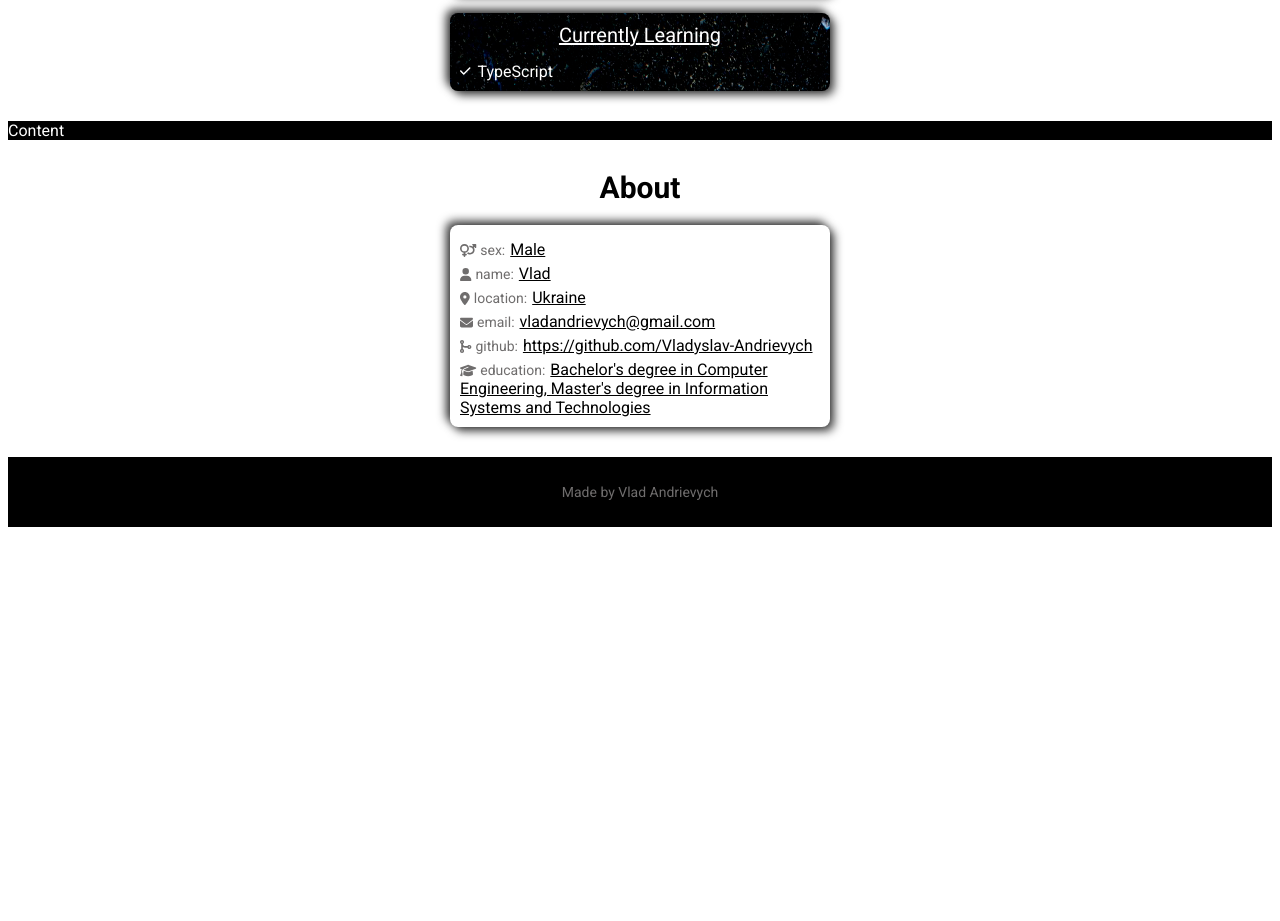
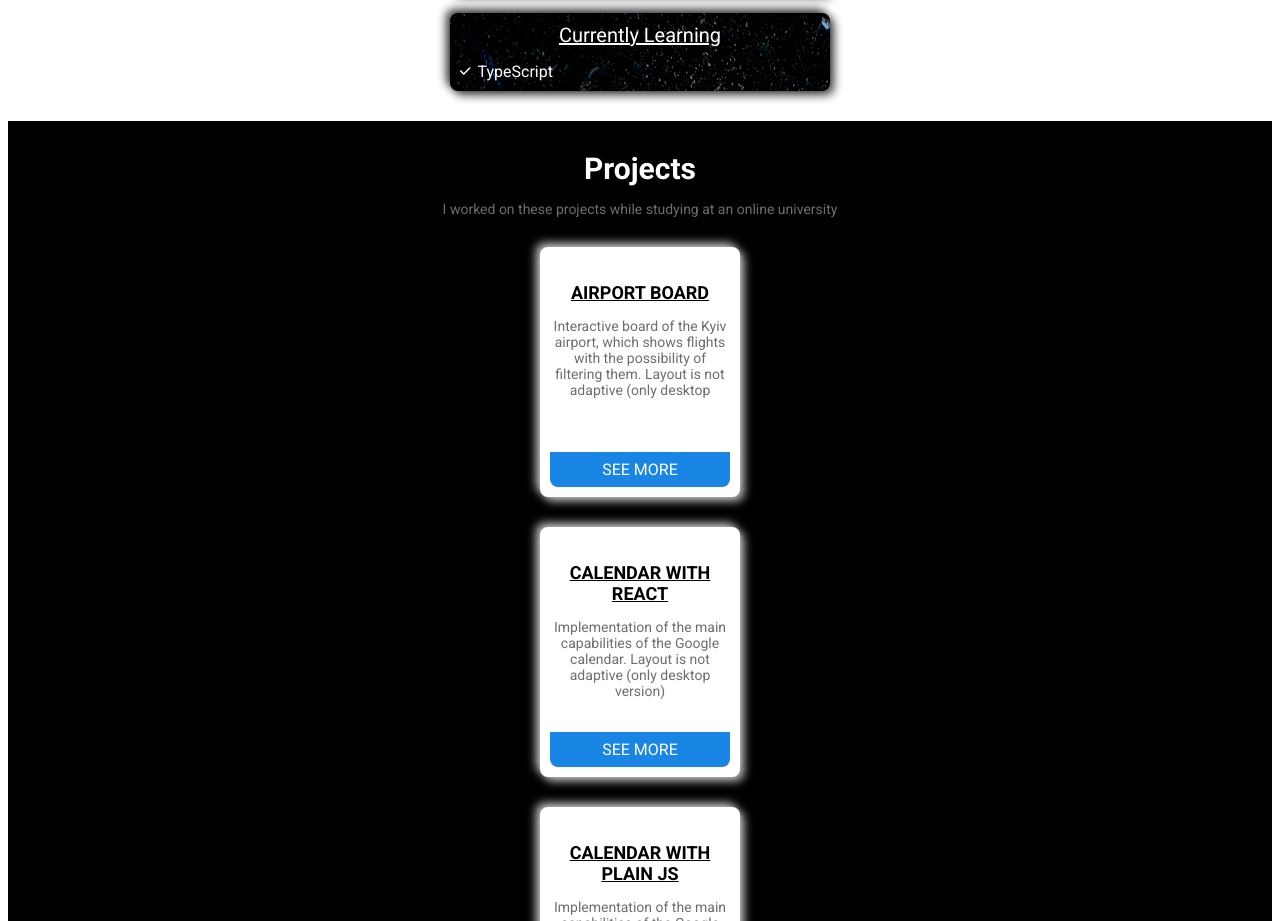
Before and after one commit to Vladyslav-Andrievych/portfolio, a Next.js app: page / in a window 1280 px wide. Shown: the part 1680-2601 px from the top of the page. Before the commit the page ends 2215 px from the top, so only its background shows below. Built offline with nearby package versions, Linux system fonts and the light colour scheme; a web font is replaced by a local one.

Commit message:
add projects data and start Projects section

```diff
--- /dev/null
+++ b/data/projects.js
@@ -0,0 +1,115 @@
+// add this Portfolio, TodoList, js-full-github-user-data, counter-project
+
+const data = [
+  {
+    name: 'Airport Board',
+    description:
+      'Interactive board of the Kyiv airport, which shows flights with the possibility of filtering them',
+    repositoryName: 'airport-board-project-react-redux',
+    layout: 'Layout is not adaptive (only desktop version)',
+    repositoryUrl:
+      'https://github.com/Vladyslav-Andrievych/airport-board-project-react-redux',
+    url: 'https://chic-lily-79f1a1.netlify.app/',
+    techStack: [
+      'HTML5',
+      'CSS3',
+      'SASS (SCSS)',
+      'BEM methodology',
+      'JavaScript ES6+',
+      'JS Modules',
+      'React',
+      'React hooks',
+      'Redux',
+      'Redux DevTools',
+      'Redux Middleware (thunk middleware)',
+      'Webpack',
+      'Babel',
+      'ESList',
+    ],
+  },
+  {
+    name: 'Calendar with React',
+    description:
+      'Implementation of the main capabilities of the Google calendar',
+    repositoryName: 'react-calendar-project',
+    layout: 'Layout is not adaptive (only desktop version)',
+    repositoryUrl:
+      'https://github.com/Vladyslav-Andrievych/react-calendar-project',
+    url: 'https://vermillion-frangipane-b411d8.netlify.app/',
+    techStack: [
+      'HTML5',
+      'CSS3',
+      'SASS (SCSS)',
+      'BEM methodology',
+      'JavaScript ES6+',
+      'JS Modules',
+      'React',
+      'React hooks',
+      'Webpack',
+      'Babel',
+      'ESList',
+    ],
+  },
+  {
+    name: 'Calendar with plain JS',
+    description:
+      'Implementation of the main capabilities of the Google calendar',
+    repositoryName: 'first-project-js-calendar',
+    layout: 'Layout is not adaptive (only desktop version)',
+    repositoryUrl:
+      'https://github.com/Vladyslav-Andrievych/first-project-js-calendar',
+    url: 'https://vladyslav-andrievych.github.io/first-project-js-calendar/',
+    techStack: [
+      'HTML5',
+      'CSS3',
+      'Flexbox',
+      'SASS (SCSS)',
+      'BEM methodology',
+      'JavaScript ES6+',
+      'JS Modules',
+    ],
+  },
+  {
+    name: 'My first landing',
+    description: 'My first landing based on the layout from Figma',
+    repositoryName: 'first-landing',
+    layout:
+      'Layout supports mobile (320px and up) and desktop (1400px and up) versions',
+    repositoryUrl: 'https://github.com/Vladyslav-Andrievych/first-landing',
+    url: 'https://vladyslav-andrievych.github.io/first-landing/',
+    techStack: ['HTML5', 'CSS3', 'SASS (SCSS)', 'BEM methodology'],
+  },
+  //delete below !!!
+  {
+    name: 'My first landing',
+    description: 'My first landing based on the layout from Figma',
+    repositoryName: 'first-landing',
+    layout:
+      'Layout supports mobile (320px and up) and desktop (1400px and up) versions',
+    repositoryUrl: 'https://github.com/Vladyslav-Andrievych/first-landing',
+    url: 'https://vladyslav-andrievych.github.io/first-landing/',
+    techStack: ['HTML5', 'CSS3', 'SASS (SCSS)', 'BEM methodology'],
+  },
+  {
+    name: 'My first landing',
+    description: 'My first landing based on the layout from Figma',
+    repositoryName: 'first-landing',
+    layout:
+      'Layout supports mobile (320px and up) and desktop (1400px and up) versions',
+    repositoryUrl: 'https://github.com/Vladyslav-Andrievych/first-landing',
+    url: 'https://vladyslav-andrievych.github.io/first-landing/',
+    techStack: ['HTML5', 'CSS3', 'SASS (SCSS)', 'BEM methodology'],
+  },
+  {
+    name: 'My first landing',
+    description: 'My first landing based on the layout from Figma',
+    repositoryName: 'first-landing',
+    layout:
+      'Layout supports mobile (320px and up) and desktop (1400px and up) versions',
+    repositoryUrl: 'https://github.com/Vladyslav-Andrievych/first-landing',
+    url: 'https://vladyslav-andrievych.github.io/first-landing/',
+    techStack: ['HTML5', 'CSS3', 'SASS (SCSS)', 'BEM methodology'],
+  },
+];
+
+export default data;
--- a/pages/index.tsx
+++ b/pages/index.tsx
@@ -3,6 +3,7 @@ import Head from 'next/head';
 import Layout from '@/src/components/Layout/Layout';
 import Banner from '@/src/components/Banner/Banner';
 import TechStack from '@/src/components/TechStack/TechStack';
+import Projects from '@/src/components/Projects/Projects';
 import About from '@/src/components/About/About';
 
 export default function Home() {
@@ -14,7 +15,7 @@ export default function Home() {
       <Layout home>
         <Banner />
         <TechStack />
-        <div style={{ backgroundColor: 'black', color: 'white' }}>Content</div>
+        <Projects />
         <About />
       </Layout>
     </>
--- /dev/null
+++ b/src/components/Projects/ProjectCard.tsx
@@ -0,0 +1,25 @@
+import styles from './projects.module.scss';
+
+import Link from 'next/link';
+
+export default function ProjectCard({
+  name,
+  description,
+  layoutDesciption,
+}: {
+  name: string;
+  description: string;
+  layoutDesciption: string;
+}) {
+  return (
+    <div className={styles.projectCard}>
+      <h4 className={styles.projectCardTitle}>{name}</h4>
+      <p className={styles.projectCardDescription}>
+        {`${description}. ${layoutDesciption}`}
+      </p>
+      <Link href="/" className={styles.projectCardLink}>
+        See more
+      </Link>
+    </div>
+  );
+}
--- /dev/null
+++ b/src/components/Projects/ProjectCards.tsx
@@ -0,0 +1,34 @@
+import styles from './projects.module.scss';
+
+import ProjectCard from './ProjectCard';
+
+interface ProjectData {
+  name: string;
+  description: string;
+  repositoryName: string;
+  layout: string;
+  repositoryUrl: string;
+  url: string;
+  techStack: string[];
+}
+
+export default function ProjectCards({
+  projectsInfo,
+}: {
+  projectsInfo: ProjectData[];
+}) {
+  return (
+    <div className={`${styles.projectsCardsContainer} ${styles.projectCards}`}>
+      {projectsInfo.map((projectInfo, index) => {
+        return (
+          <ProjectCard
+            key={index}
+            name={projectInfo.name}
+            description={projectInfo.description}
+            layoutDesciption={projectInfo.layout}
+          />
+        );
+      })}
+    </div>
+  );
+}
--- /dev/null
+++ b/src/components/Projects/Projects.tsx
@@ -0,0 +1,20 @@
+import styles from './projects.module.scss';
+
+import data from '../../../data/projects';
+
+import ProjectCards from './ProjectCards';
+
+export default function Projects() {
+  const projectsInfo = [...data];
+
+  return (
+    <section className={styles.projects}>
+      <h2 className={styles.projectsTitle}>Projects</h2>
+      <p className={styles.projectsDescription}>
+        I worked on these projects while studying at an online university
+      </p>
+      {/* add this Portfolio, TodoList, js-full-github-user-data, counter-project */}
+      <ProjectCards projectsInfo={[...projectsInfo]} />
+    </section>
+  );
+}
--- /dev/null
+++ b/src/components/Projects/projects.module.scss
@@ -0,0 +1,78 @@
+@import '../../styles/variables.scss';
+
+.projects {
+  color: $primary-white;
+  background-color: $primary-black;
+  padding: 30px 15px 30px;
+
+  &Title {
+    font-size: 30px;
+    text-align: center;
+    text-transform: capitalize;
+    margin: 0;
+  }
+
+  &Description {
+    font-size: 14px;
+    text-align: center;
+    color: #6f6d6d;
+    margin: 0;
+    margin-top: 15px;
+  }
+
+  &CardsContainer {
+    margin-top: 30px;
+  }
+}
+
+.projectCards {
+}
+
+.projectCard {
+  //remove margin below
+  margin: 30px auto 0;
+
+  width: 200px;
+  height: 250px;
+  display: flex;
+  flex-direction: column;
+  background-color: $primary-white;
+  border-radius: 8px;
+  color: $primary-black;
+  padding: 35px 10px 10px;
+  box-shadow: 4px 4px 10px 0px rgba(255, 255, 255, 0.75),
+    -4px -4px 10px 0px rgba(255, 255, 255, 0.75);
+
+  &Title {
+    font-size: 18px;
+    text-decoration: underline;
+    text-transform: uppercase;
+    text-align: center;
+    margin: 0;
+  }
+
+  &Description {
+    //try something with text-overflow
+    // or add border-bottom
+    max-height: 82px;
+    font-size: 14px;
+    text-align: center;
+    overflow: hidden;
+    color: #6f6d6d;
+    margin: 0;
+    margin-top: 15px;
+  }
+
+  &Link {
+    height: 35px;
+    background-color: #1985e4;
+    color: #fff;
+    line-height: 35px;
+    text-transform: uppercase;
+    text-decoration: none;
+    text-align: center;
+    border-bottom-right-radius: 8px;
+    border-bottom-left-radius: 8px;
+    margin-top: auto;
+  }
+}
```
